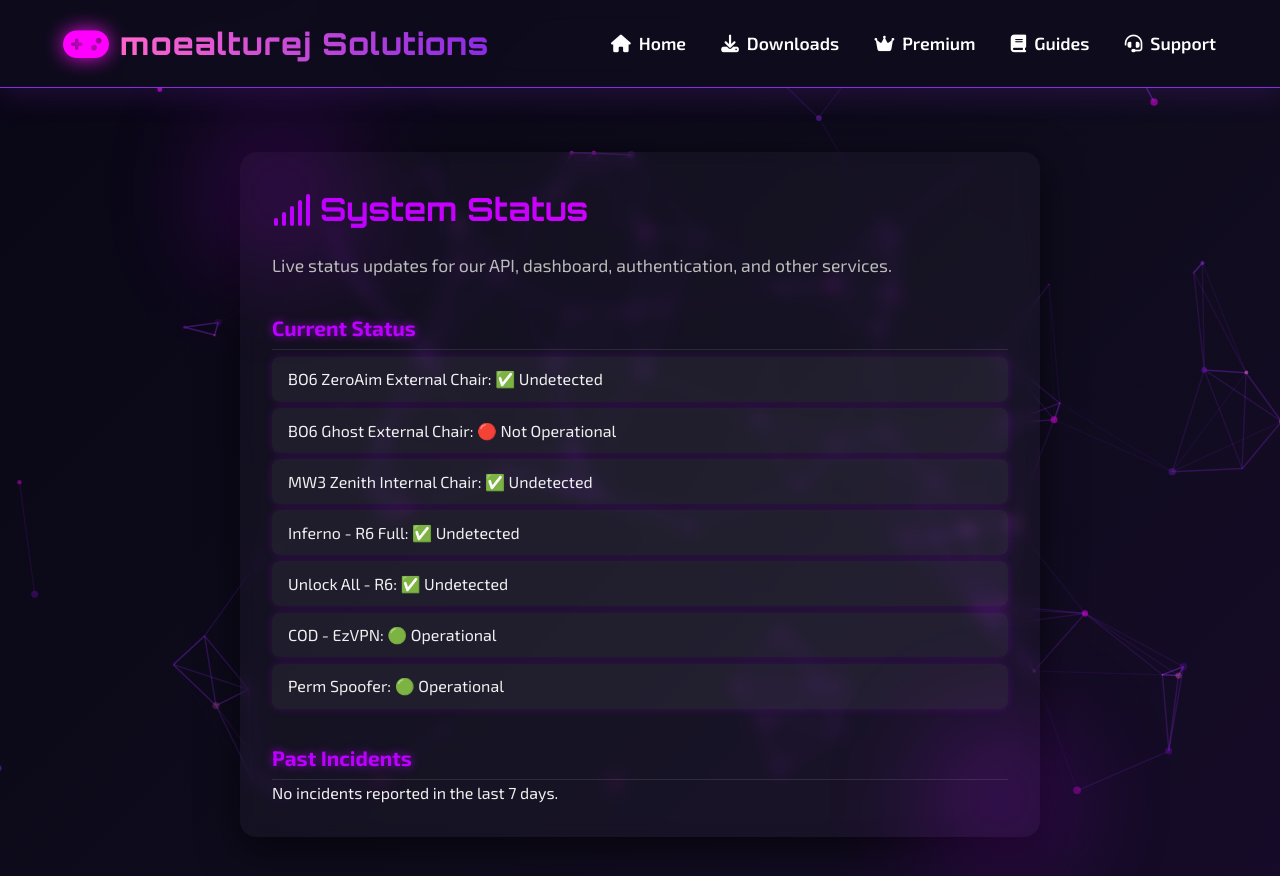
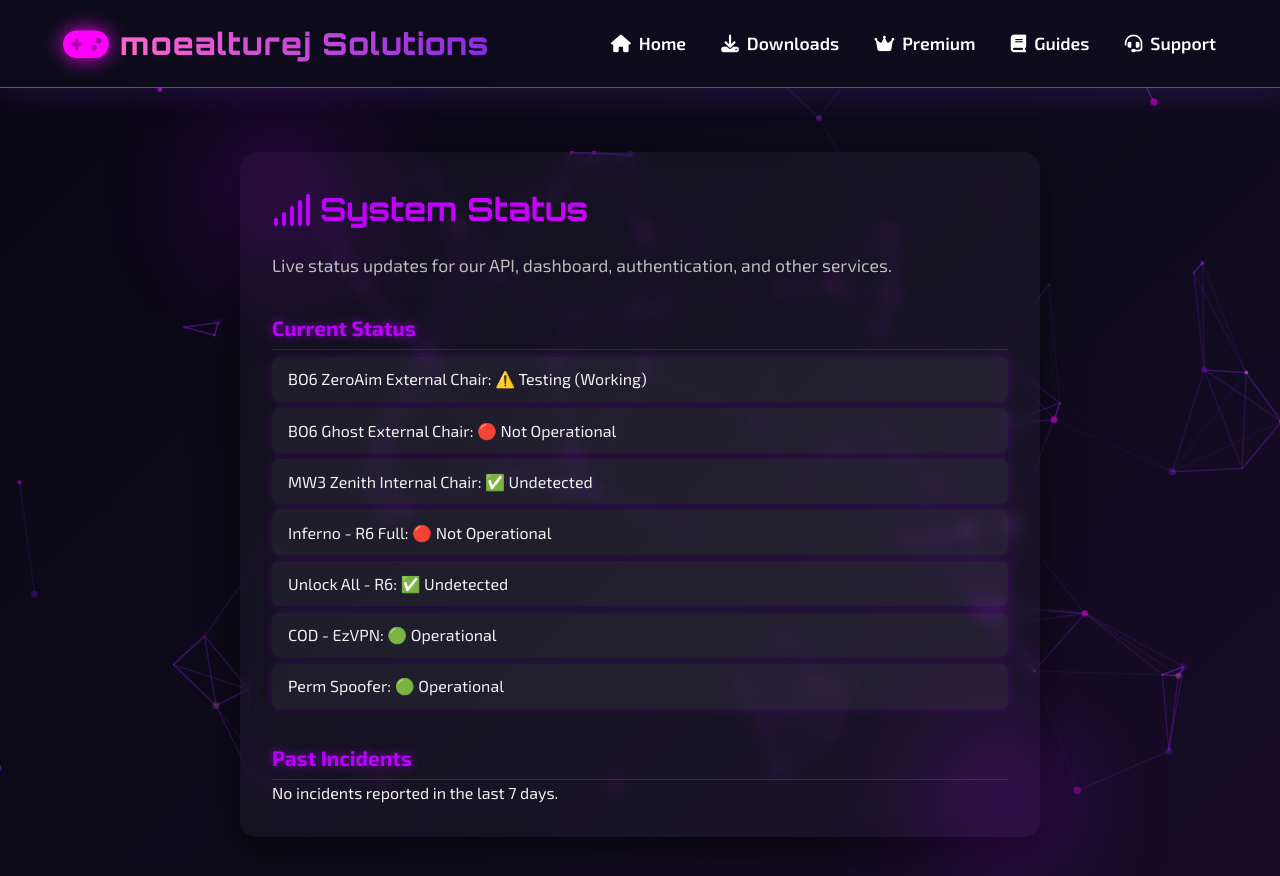
Before and after one commit to moealturej/moealturej-services, a Flask app: page /status in a window 1280 px wide. Shown: the top 876 px of the page. Run offline with Flask 3, Linux system fonts and the light colour scheme.

Commit message:
Update status.html

```diff
--- a/templates/status.html
+++ b/templates/status.html
@@ -119,10 +119,10 @@
   <section>
     <h2>Current Status</h2>
     <ul>
-      <li>BO6 ZeroAim External Chair: ✅ Undetected</li>
+      <li>BO6 ZeroAim External Chair: ⚠️ Testing (Working)</li>
       <li>BO6 Ghost External Chair: 🔴 Not Operational</li>
       <li>MW3 Zenith Internal Chair: ✅ Undetected</li>
-      <li>Inferno - R6 Full: ✅ Undetected</li>
+      <li>Inferno - R6 Full: 🔴 Not Operational</li>
       <li>Unlock All - R6: ✅ Undetected</li>
       <li>COD - EzVPN: 🟢 Operational</li>
       <li>Perm Spoofer: 🟢 Operational</li>
```
